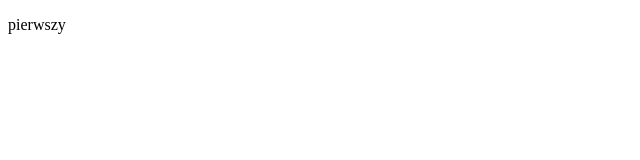
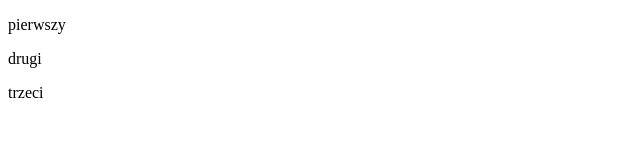
Before and after one commit to janekbordo/homework, a plain HTML site: page 1-gitjestgit/pliki/index.html in a window 1280 px wide. Shown: the full height of the page, 0-640 px from the left. Drawn offline with Linux system fonts and the light colour scheme.

Commit message:
trzeci paragraf

```diff
--- a/1-gitjestgit/pliki/index.html
+++ b/1-gitjestgit/pliki/index.html
@@ -6,5 +6,7 @@
 </head>
 <body>
     <p>pierwszy</p>
+    <p>drugi</p>
+    <p>trzeci</p>
 </body>
 </html>
```
